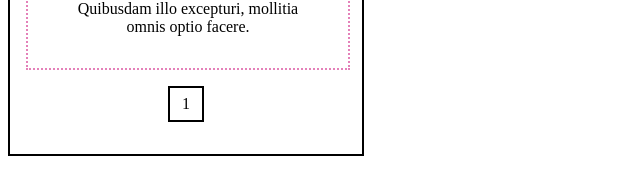
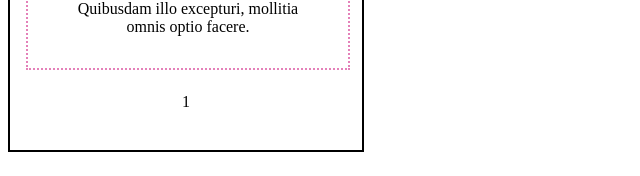
Before and after one commit to naathaliie/nathalies-komponenter, a React (Vite) app: page / in a window 1280 px wide. Shown: the part 256-432 px from the top of the page, without its empty margins (0-640 px from the left). Built offline with nearby package versions, Linux system fonts and the light colour scheme.

Commit message:
its a push

```diff
--- a/src/Components/Carousel/Carousel.scss
+++ b/src/Components/Carousel/Carousel.scss
@@ -38,8 +38,6 @@
       }
     }
 
-
-
     .carousel-item {
       width: 80%;
       height: 100%;
@@ -60,7 +58,8 @@
     display: flex;
     justify-content: center;
     #page-info-text {
-      border: solid $color-primary 2px;
+
+      border-radius: 50%;
       width: 2rem;
       height: 2rem;
       display: flex;
--- a/src/Components/Carousel/Carousel.tsx
+++ b/src/Components/Carousel/Carousel.tsx
@@ -1,9 +1,9 @@
 import { useState } from "react";
 import "./Carousel.scss";
-import { carouselState } from "../../App";
+import { CarouselState } from "../../types";
 
 type CarouselProps = {
-  obj: carouselState;
+  obj: CarouselState;
 };
 
 const Carousel = ({ obj }: CarouselProps) => {
```
